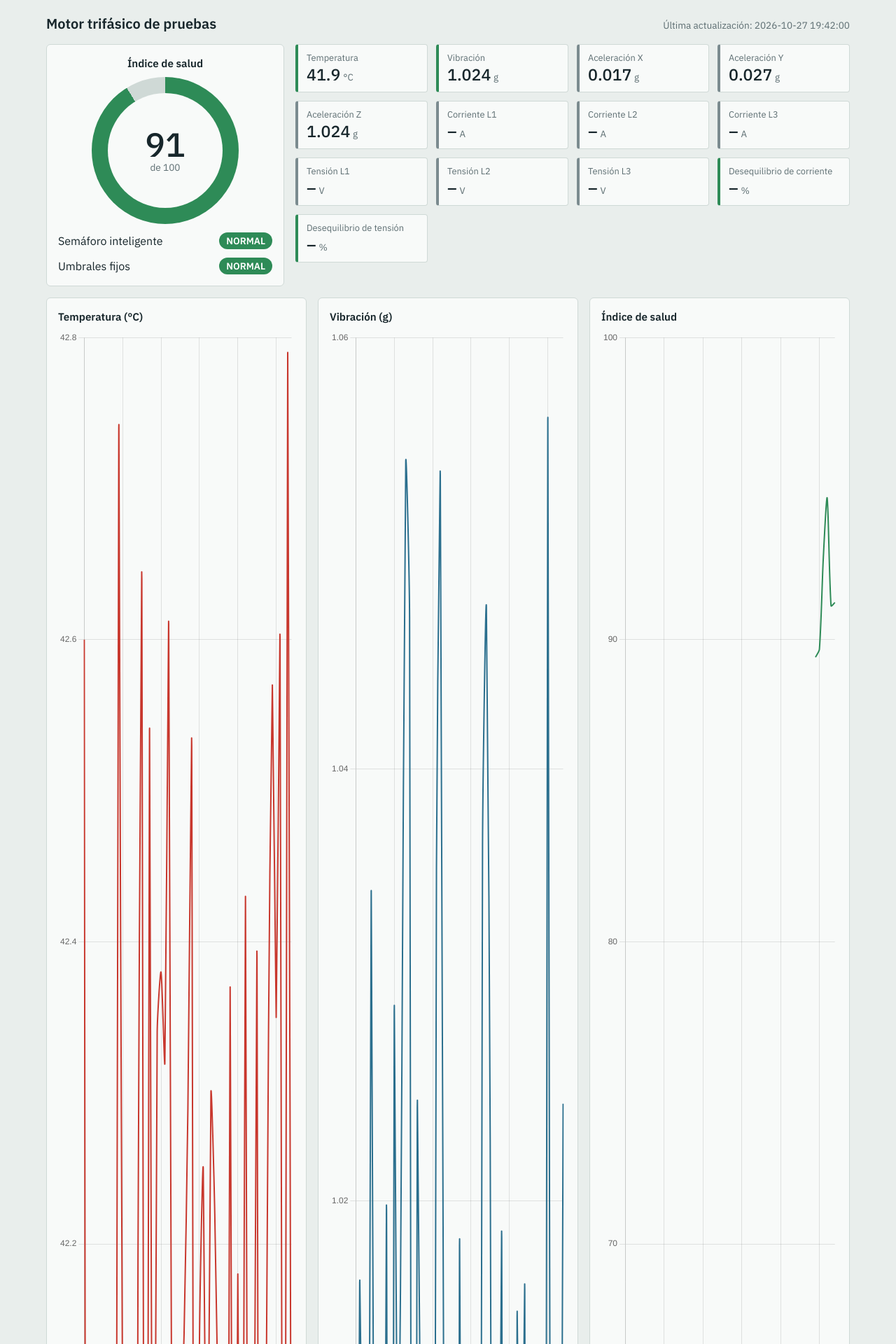
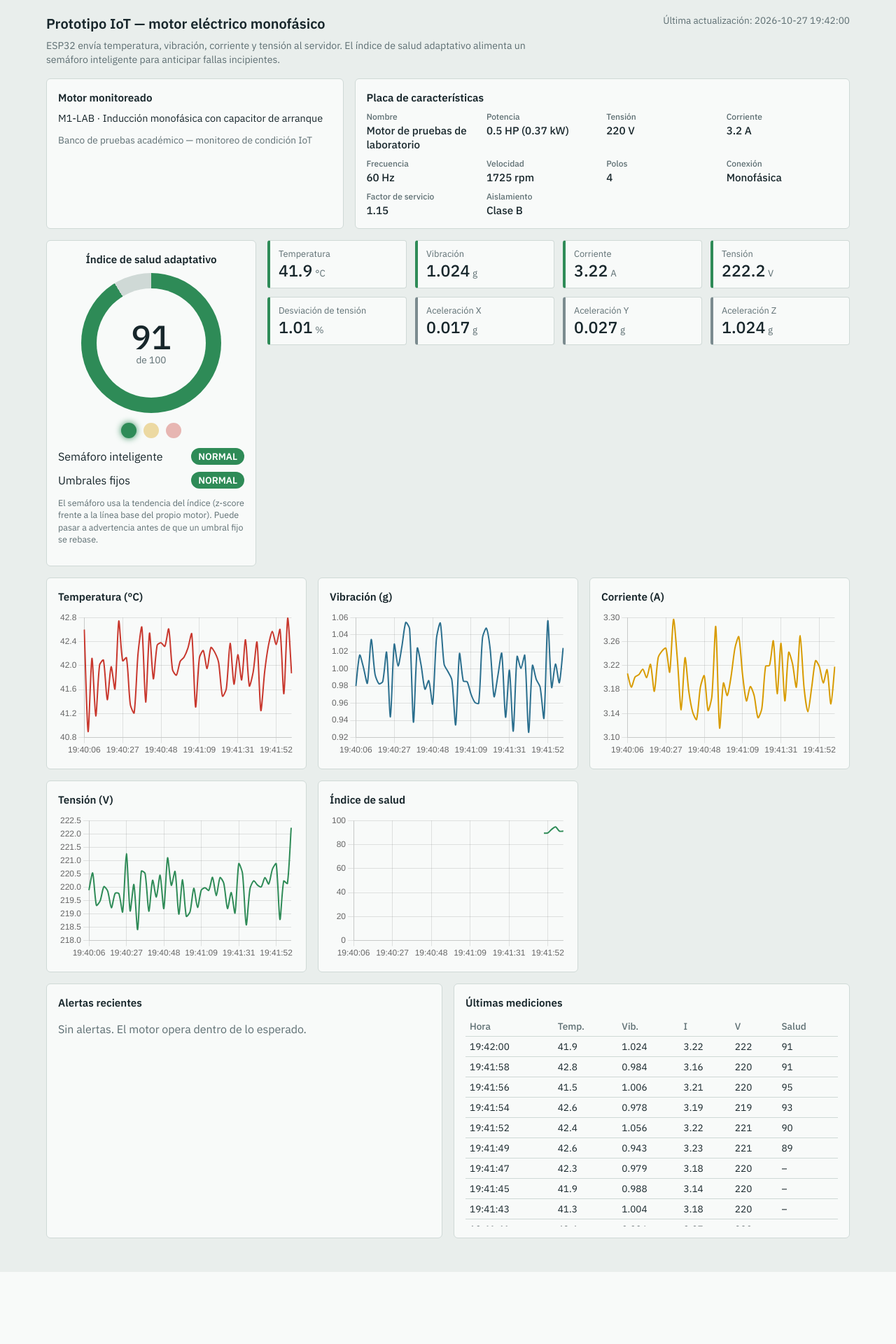
Before and after one commit to kai8024/MUESTRA-Monitoreo-IoT-motor, a Flask app: page / in a window 1280 px wide. Shown: the top 1920 px of the page at 70% size. After the commit the page ends 1817 px from the top, so only its background shows below. Run offline with Flask 3, Linux system fonts and the light colour scheme; data comes from the database, SQL or seed files in the repository; both versions use the stored data as it was after the commit; data that the repository does not hold is empty.

Commit message:
nuevo git

```diff
--- a/app/routes/api.py
+++ b/app/routes/api.py
@@ -9,9 +9,9 @@ from ..services import classifier, health
 
 api_bp = Blueprint("api", __name__)
 
+# Contrato JSON del ESP32: un canal de corriente y uno de tensión (motor monofásico).
 CAMPOS = ["temperatura", "aceleracion_x", "aceleracion_y", "aceleracion_z",
-          "corriente_l1", "corriente_l2", "corriente_l3",
-          "tension_l1", "tension_l2", "tension_l3"]
+          "corriente", "tension"]
 
 
 def requiere_api_key(f):
@@ -46,15 +46,13 @@ def crear_medicion():
     # El backend recalcula los indicadores: no se confía en lo que calcule el ESP32.
     d["vibracion"] = classifier.calcular_vibracion(
         d["aceleracion_x"], d["aceleracion_y"], d["aceleracion_z"])
-    d["desequilibrio_corriente"] = classifier.calcular_desequilibrio(
-        [d["corriente_l1"], d["corriente_l2"], d["corriente_l3"]])
-    d["desequilibrio_tension"] = classifier.calcular_desequilibrio(
-        [d["tension_l1"], d["tension_l2"], d["tension_l3"]])
+    d["desviacion_tension"] = classifier.calcular_desviacion_porcentual(
+        d["tension"], current_app.config["TENSION_NOMINAL"])
 
     d["estado"], detalle = classifier.clasificar(d, current_app.config["UMBRALES"])
     m = Medicion(**d)
     db.session.add(m)
-    db.session.flush()                      # necesitamos m.id para evaluar el histórico
+    db.session.flush()
     desviaciones = health.evaluar(m)
     db.session.commit()
     return jsonify(medicion=m.to_dict(), detalle_umbrales=detalle,
@@ -68,7 +66,7 @@ def listar_mediciones():
     if desde := request.args.get("desde"):
         q = q.filter(Medicion.fecha_hora >= desde)
     filas = q.limit(limit).all()
-    return jsonify([m.to_dict() for m in reversed(filas)])   # cronológico
+    return jsonify([m.to_dict() for m in reversed(filas)])
 
 
 @api_bp.get("/estado")
@@ -123,3 +121,20 @@ def alertas():
                      Medicion.semaforo_inteligente.in_(["ADVERTENCIA", "CRITICO"]))
              .order_by(Medicion.id.desc()).limit(limit).all())
     return jsonify([m.to_dict() for m in filas])
+
+
+@api_bp.get("/configuracion")
+def configuracion():
+    cfg = current_app.config
+    motor = dict(cfg["MOTOR"])
+    motor["tension_nominal_v"] = cfg["TENSION_NOMINAL"]
+    return jsonify(
+        motor=motor,
+        sensores=["temperatura", "vibracion", "corriente", "tension"],
+        tension_nominal=cfg["TENSION_NOMINAL"],
+        umbrales=cfg["UMBRALES"],
+        semaforo={
+            "advertencia": cfg["SEMAFORO_ADVERTENCIA"],
+            "critico": cfg["SEMAFORO_CRITICO"],
+        },
+    )
--- a/app/templates/index.html
+++ b/app/templates/index.html
@@ -3,7 +3,7 @@
 <head>
 <meta charset="utf-8">
 <meta name="viewport" content="width=device-width, initial-scale=1">
-<title>Monitoreo del motor</title>
+<title>Monitoreo IoT — motor monofásico</title>
 <link href="https://fonts.googleapis.com/css2?family=IBM+Plex+Sans:wght@400;500;600&display=swap" rel="stylesheet">
 <script src="https://cdn.jsdelivr.net/npm/chart.js@4.4.1/dist/chart.umd.min.js"></script>
 <style>
@@ -13,58 +13,92 @@
 *{box-sizing:border-box}
 body{margin:0;background:var(--bg);color:var(--ink);font-variant-numeric:tabular-nums}
 main{max-width:1180px;margin:0 auto;padding:20px 16px 48px}
-header{display:flex;justify-content:space-between;align-items:baseline;gap:12px;flex-wrap:wrap}
+header{display:flex;justify-content:space-between;align-items:flex-start;gap:12px;flex-wrap:wrap}
 h1{font-size:1.25rem;margin:0;font-weight:600}
 h2{font-size:.95rem;margin:0 0 10px;font-weight:600}
+.lede{max-width:720px;margin:8px 0 0;color:var(--mute);font-size:.88rem;line-height:1.45}
 .mute{color:var(--mute);font-size:.85rem}
 .panel{background:var(--panel);border:1px solid var(--line);border-radius:6px;padding:16px}
-.top{display:grid;grid-template-columns:340px 1fr;gap:16px;margin-top:16px}
+.top{display:grid;grid-template-columns:300px 1fr;gap:16px;margin-top:16px}
 .health{display:flex;flex-direction:column;align-items:center;text-align:center}
-.ring{--p:0;--c:var(--wait);width:210px;height:210px;border-radius:50%;
+.ring{--p:0;--c:var(--wait);width:200px;height:200px;border-radius:50%;
  background:conic-gradient(var(--c) calc(var(--p)*1%),var(--line) 0);display:grid;place-items:center}
-.ring>div{width:164px;height:164px;border-radius:50%;background:var(--panel);display:grid;place-content:center}
+.ring>div{width:156px;height:156px;border-radius:50%;background:var(--panel);display:grid;place-content:center}
 .ring b{font-size:3rem;line-height:1;font-weight:500}
+.semaforo{display:flex;gap:10px;margin:14px 0 4px}
+.luz{width:22px;height:22px;border-radius:50%;background:var(--line);opacity:.35}
+.luz.on{opacity:1;box-shadow:0 0 10px currentColor}
+.luz.g{background:var(--ok);color:var(--ok)}.luz.y{background:var(--warn);color:var(--warn)}.luz.r{background:var(--crit);color:var(--crit)}
 .badge{display:inline-block;padding:3px 10px;border-radius:999px;color:#fff;font-size:.85rem;font-weight:600;background:var(--wait)}
 .NORMAL{background:var(--ok)}.ADVERTENCIA{background:var(--warn);color:#1c1500}.CRITICO{background:var(--crit)}.CALIBRANDO{background:var(--wait)}
-.row{display:flex;justify-content:space-between;gap:8px;margin-top:12px;width:100%;align-items:center}
-.cards{display:grid;grid-template-columns:repeat(auto-fill,minmax(150px,1fr));gap:12px;align-content:start}
+.row{display:flex;justify-content:space-between;gap:8px;margin-top:10px;width:100%;align-items:center}
+.hint{font-size:.78rem;color:var(--mute);margin-top:12px;line-height:1.4;text-align:left}
+.cards{display:grid;grid-template-columns:repeat(auto-fill,minmax(160px,1fr));gap:12px;align-content:start}
 .card{border:1px solid var(--line);border-left:4px solid var(--wait);border-radius:4px;padding:10px 12px;background:var(--panel)}
 .card.NORMAL{border-left-color:var(--ok)}.card.ADVERTENCIA{border-left-color:var(--warn)}.card.CRITICO{border-left-color:var(--crit)}
 .card span{display:block;color:var(--mute);font-size:.8rem}
 .card b{font-size:1.45rem;font-weight:500}.card small{color:var(--mute)}
 .charts{display:grid;grid-template-columns:repeat(auto-fit,minmax(340px,1fr));gap:16px;margin-top:16px}
-.charts canvas{width:100%;height:210px}
+.chart-wrap{position:relative;height:210px}
 .bottom{display:grid;grid-template-columns:1fr 1fr;gap:16px;margin-top:16px}
 table{width:100%;border-collapse:collapse;font-size:.85rem}
 th,td{text-align:left;padding:5px 6px;border-bottom:1px solid var(--line)}
 th{color:var(--mute);font-weight:500}
 .scroll{max-height:300px;overflow:auto}
 .empty{color:var(--mute);padding:8px 0}
-@media(max-width:860px){.top,.bottom{grid-template-columns:1fr}}
+.placa{margin-top:16px;display:grid;grid-template-columns:1.2fr 2fr;gap:16px}
+.placa dl{display:grid;grid-template-columns:repeat(auto-fill,minmax(140px,1fr));gap:10px 12px;margin:0}
+.placa dt{color:var(--mute);font-size:.75rem;font-weight:500}
+.placa dd{margin:2px 0 0;font-size:.95rem;font-weight:500}
+.placa .tipo{margin:0 0 10px;font-size:.9rem}
+@media(max-width:860px){.top,.bottom,.placa{grid-template-columns:1fr}}
 </style>
 </head>
 <body>
 <main>
 <header>
-  <h1>Motor trifásico de pruebas</h1>
+  <div>
+    <h1>Prototipo IoT — motor eléctrico monofásico</h1>
+    <p class="lede">ESP32 envía temperatura, vibración, corriente y tensión al servidor.
+      El índice de salud adaptativo alimenta un semáforo inteligente para anticipar fallas incipientes.</p>
+  </div>
   <span class="mute" id="stamp">Esperando datos del ESP32…</span>
 </header>
 
+<section class="placa">
+  <div class="panel">
+    <h2>Motor monitoreado</h2>
+    <p class="tipo" id="motor-tipo">Cargando placa…</p>
+    <p class="mute" id="motor-uso"></p>
+  </div>
+  <div class="panel">
+    <h2>Placa de características</h2>
+    <dl id="motor-placa"></dl>
+  </div>
+</section>
+
 <section class="top">
   <div class="panel health">
-    <h2>Índice de salud</h2>
+    <h2>Índice de salud adaptativo</h2>
     <div class="ring" id="ring"><div><b id="idx">–</b><span class="mute">de 100</span></div></div>
+    <div class="semaforo" aria-label="Semáforo inteligente">
+      <span class="luz g" id="luzG"></span>
+      <span class="luz y" id="luzY"></span>
+      <span class="luz r" id="luzR"></span>
+    </div>
     <div class="row"><span>Semáforo inteligente</span><span class="badge" id="sem">–</span></div>
     <div class="row"><span>Umbrales fijos</span><span class="badge" id="est">–</span></div>
+    <p class="hint">El semáforo usa la tendencia del índice (z-score frente a la línea base del propio motor). Puede pasar a advertencia antes de que un umbral fijo se rebase.</p>
   </div>
   <div class="cards" id="cards"></div>
 </section>
 
 <section class="charts">
-  <div class="panel"><h2>Temperatura (°C)</h2><canvas id="cT"></canvas></div>
-  <div class="panel"><h2>Vibración (g)</h2><canvas id="cV"></canvas></div>
-  <div class="panel"><h2>Índice de salud</h2><canvas id="cH"></canvas></div>
-  <div class="panel"><h2>Corriente por fase (A)</h2><canvas id="cI"></canvas></div>
+  <div class="panel"><h2>Temperatura (°C)</h2><div class="chart-wrap"><canvas id="cT"></canvas></div></div>
+  <div class="panel"><h2>Vibración (g)</h2><div class="chart-wrap"><canvas id="cV"></canvas></div></div>
+  <div class="panel"><h2>Corriente (A)</h2><div class="chart-wrap"><canvas id="cI"></canvas></div></div>
+  <div class="panel"><h2>Tensión (V)</h2><div class="chart-wrap"><canvas id="cU"></canvas></div></div>
+  <div class="panel"><h2>Índice de salud</h2><div class="chart-wrap"><canvas id="cH"></canvas></div></div>
 </section>
 
 <section class="bottom">
@@ -75,9 +109,10 @@ th{color:var(--mute);font-weight:500}
 
 <script>
 const $ = id => document.getElementById(id);
-const COL = {ok:'#2e8b57', warn:'#d89b00', crit:'#c8372d', a:'#2b6f8e', b:'#8a5fa8', c:'#c0742b'};
+const COL = {ok:'#2e8b57', warn:'#d89b00', crit:'#c8372d', a:'#2b6f8e'};
 const hora = s => s.slice(11, 19);
 const f = (v, d = 2) => (v == null ? '–' : Number(v).toFixed(d));
+let UMB = {temperatura: [50, 65], vibracion: [1.2, 2], corriente: [4, 5.5], desviacion_tension: [5, 10]};
 
 function chart(id, series, yOpts = {}) {
   return new Chart($(id), {
@@ -88,8 +123,9 @@ function chart(id, series, yOpts = {}) {
 }
 const cT = chart('cT', [['Temperatura', COL.crit]]);
 const cV = chart('cV', [['Vibración', COL.a]]);
+const cI = chart('cI', [['Corriente', COL.warn]]);
+const cU = chart('cU', [['Tensión', COL.ok]]);
 const cH = chart('cH', [['Índice', COL.ok]], {min: 0, max: 100});
-const cI = chart('cI', [['L1', COL.a], ['L2', COL.b], ['L3', COL.c]]);
 
 function setChart(c, labels, ...series) {
   c.data.labels = labels;
@@ -97,26 +133,29 @@ function setChart(c, labels, ...series) {
   c.update();
 }
 
-// Cada tarjeta: etiqueta, campo, decimales, unidad, campo con el nivel (si tiene umbral fijo)
 function renderCards(m, det) {
   const defs = [
     ['Temperatura', 'temperatura', 1, '°C', 'temperatura'],
     ['Vibración', 'vibracion', 3, 'g', 'vibracion'],
-    ['Aceleración X', 'aceleracion_x', 3, 'g'], ['Aceleración Y', 'aceleracion_y', 3, 'g'], ['Aceleración Z', 'aceleracion_z', 3, 'g'],
-    ['Corriente L1', 'corriente_l1', 2, 'A'], ['Corriente L2', 'corriente_l2', 2, 'A'], ['Corriente L3', 'corriente_l3', 2, 'A'],
-    ['Tensión L1', 'tension_l1', 1, 'V'], ['Tensión L2', 'tension_l2', 1, 'V'], ['Tensión L3', 'tension_l3', 1, 'V'],
-    ['Desequilibrio de corriente', 'desequilibrio_corriente', 2, '%', 'desequilibrio_corriente'],
-    ['Desequilibrio de tensión', 'desequilibrio_tension', 2, '%', 'desequilibrio_tension'],
+    ['Corriente', 'corriente', 2, 'A', 'corriente'],
+    ['Tensión', 'tension', 1, 'V', 'desviacion_tension'],
+    ['Desviación de tensión', 'desviacion_tension', 2, '%', 'desviacion_tension'],
+    ['Aceleración X', 'aceleracion_x', 3, 'g'],
+    ['Aceleración Y', 'aceleracion_y', 3, 'g'],
+    ['Aceleración Z', 'aceleracion_z', 3, 'g'],
   ];
   $('cards').innerHTML = defs.map(([l, k, d, u, lv]) =>
     `<div class="card ${lv ? (det[lv] || '') : ''}"><span>${l}</span><b>${f(m[k], d)}</b> <small>${u}</small></div>`).join('');
 }
 
-// Nivel por variable, calculado en el cliente solo para colorear (la fuente de verdad es el backend)
-const UMB = {temperatura: [50, 65], vibracion: [1.2, 2], desequilibrio_corriente: [5, 10], desequilibrio_tension: [2, 4]};
 const nivel = (k, v) => v > UMB[k][1] ? 'CRITICO' : v >= UMB[k][0] ? 'ADVERTENCIA' : 'NORMAL';
+function setBadge(el, txt) { el.textContent = txt; el.className = 'badge ' + txt; }
 
-function setBadge(el, txt) { el.textContent = txt; el.className = 'badge ' + txt; }
+function setSemaforo(s) {
+  $('luzG').classList.toggle('on', s === 'NORMAL');
+  $('luzY').classList.toggle('on', s === 'ADVERTENCIA' || s === 'CALIBRANDO');
+  $('luzR').classList.toggle('on', s === 'CRITICO');
+}
 
 async function tick() {
   try {
@@ -130,31 +169,57 @@ async function tick() {
     $('stamp').textContent = 'Última actualización: ' + m.fecha_hora.replace('T', ' ');
     renderCards(m, det);
     setBadge($('est'), m.estado);
-    setBadge($('sem'), m.semaforo_inteligente || 'CALIBRANDO');
+    const sem = m.semaforo_inteligente || 'CALIBRANDO';
+    setBadge($('sem'), sem);
+    setSemaforo(sem);
     const idx = m.indice_salud;
     $('idx').textContent = idx == null ? '–' : Math.round(idx);
     const ring = $('ring');
     ring.style.setProperty('--p', idx ?? 0);
-    ring.style.setProperty('--c', {NORMAL: 'var(--ok)', ADVERTENCIA: 'var(--warn)', CRITICO: 'var(--crit)'}[m.semaforo_inteligente] || 'var(--wait)');
+    ring.style.setProperty('--c', {NORMAL: 'var(--ok)', ADVERTENCIA: 'var(--warn)', CRITICO: 'var(--crit)'}[sem] || 'var(--wait)');
 
     const L = hist.map(x => hora(x.fecha_hora));
     setChart(cT, L, hist.map(x => x.temperatura));
     setChart(cV, L, hist.map(x => x.vibracion));
+    setChart(cI, L, hist.map(x => x.corriente));
+    setChart(cU, L, hist.map(x => x.tension));
     setChart(cH, L, hist.map(x => x.indice_salud));
-    setChart(cI, L, hist.map(x => x.corriente_l1), hist.map(x => x.corriente_l2), hist.map(x => x.corriente_l3));
 
     $('alerts').innerHTML = alertas.length
       ? `<table><tr><th>Hora</th><th>Umbrales</th><th>Semáforo</th></tr>${alertas.map(a =>
           `<tr><td>${hora(a.fecha_hora)}</td><td><span class="badge ${a.estado}">${a.estado}</span></td><td><span class="badge ${a.semaforo_inteligente}">${a.semaforo_inteligente}</span></td></tr>`).join('')}</table>`
       : '<div class="empty">Sin alertas. El motor opera dentro de lo esperado.</div>';
 
-    $('hist').innerHTML = `<table><tr><th>Hora</th><th>Temp.</th><th>Vib.</th><th>Salud</th></tr>${hist.slice(-12).reverse().map(x =>
-      `<tr><td>${hora(x.fecha_hora)}</td><td>${f(x.temperatura, 1)}</td><td>${f(x.vibracion, 3)}</td><td>${f(x.indice_salud, 0)}</td></tr>`).join('')}</table>`;
+    $('hist').innerHTML = `<table><tr><th>Hora</th><th>Temp.</th><th>Vib.</th><th>I</th><th>V</th><th>Salud</th></tr>${hist.slice(-12).reverse().map(x =>
+      `<tr><td>${hora(x.fecha_hora)}</td><td>${f(x.temperatura, 1)}</td><td>${f(x.vibracion, 3)}</td><td>${f(x.corriente, 2)}</td><td>${f(x.tension, 0)}</td><td>${f(x.indice_salud, 0)}</td></tr>`).join('')}</table>`;
   } catch (e) {
     $('stamp').textContent = 'Sin conexión con el servidor. Reintentando…';
   }
 }
-tick(); setInterval(tick, 3000);
+
+function renderMotor(m) {
+  if (!m) return;
+  $('motor-tipo').textContent = `${m.id} · ${m.tipo}`;
+  $('motor-uso').textContent = m.uso || '';
+  const rows = [
+    ['Nombre', m.nombre],
+    ['Potencia', `${m.potencia_hp} HP (${m.potencia_kw} kW)`],
+    ['Tensión', `${m.tension_nominal_v} V`],
+    ['Corriente', `${m.corriente_nominal_a} A`],
+    ['Frecuencia', `${m.frecuencia_hz} Hz`],
+    ['Velocidad', `${m.velocidad_rpm} rpm`],
+    ['Polos', m.polos],
+    ['Conexión', m.conexion],
+    ['Factor de servicio', m.factor_servicio],
+    ['Aislamiento', `Clase ${m.clase_aislamiento}`],
+  ];
+  $('motor-placa').innerHTML = rows.map(([k, v]) => `<div><dt>${k}</dt><dd>${v}</dd></div>`).join('');
+}
+
+fetch('/api/configuracion').then(r => r.json()).then(cfg => {
+  if (cfg.umbrales) UMB = cfg.umbrales;
+  renderMotor(cfg.motor);
+}).catch(() => {}).finally(() => { tick(); setInterval(tick, 3000); });
 </script>
 </body>
 </html>
```
Also changed, not shown: app/config.py (+31 -10 lines), app/models.py (+3 -8 lines), app/services/classifier.py (+7 -8 lines), app/services/health.py (+7 -3 lines), simulator/esp32_simulator.py (+14 -14 lines), tests/test_services.py (+18 -9 lines), README.md, instance/motor.db (added), 3 other files.
